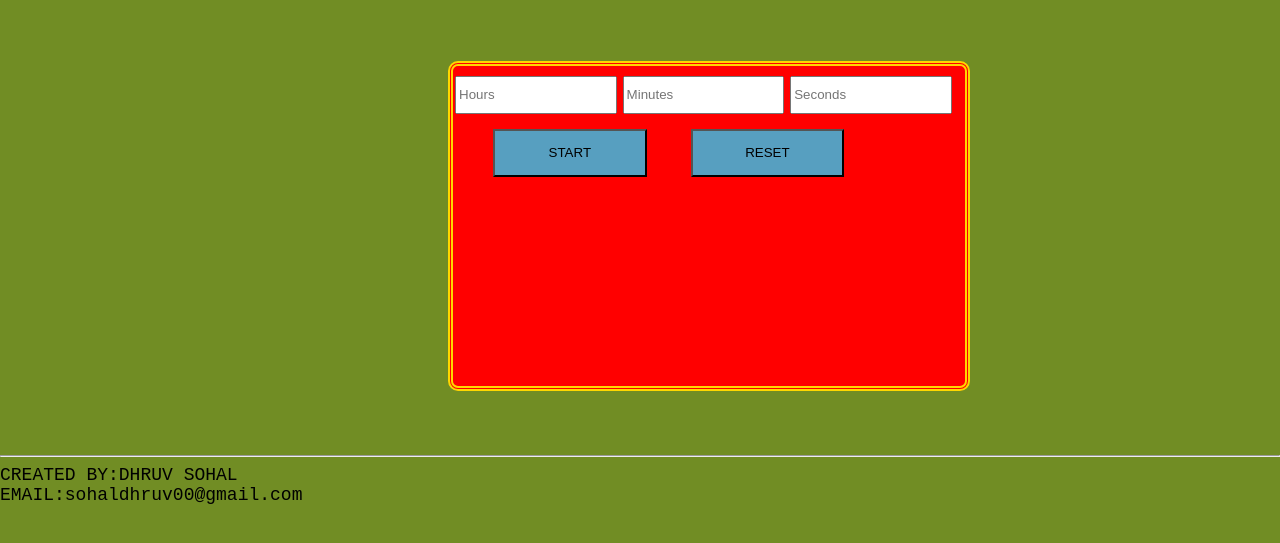
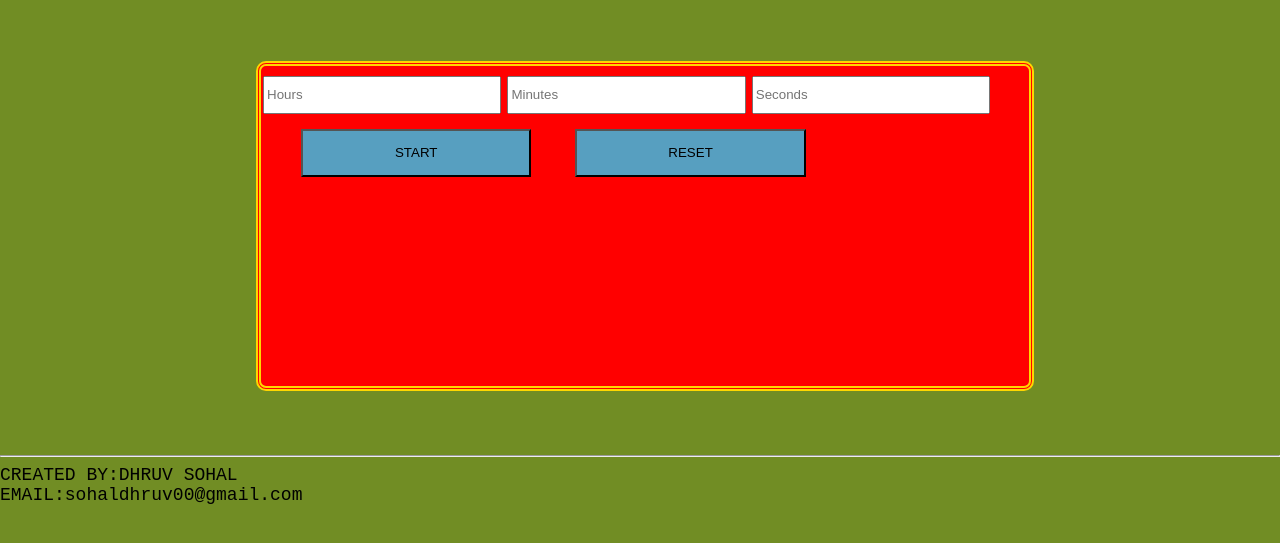
Before and after one commit to DHRUVSOHAL/COUNTDOWN, a plain HTML site: page index.html in a window 1280 px wide. Shown: the part 175-718 px from the top of the page. Drawn offline with Linux system fonts and the light colour scheme.

Commit message:
Add website clone files

```diff
--- a/countDown.css
+++ b/countDown.css
@@ -13,13 +13,14 @@ html, body {
 }
 .count-down{
     background:red;
-    width:40%;
+    width:60%;
     height:40%;
-    margin-left: 35%;
+    margin-left: 20%;
     margin-bottom: 5%;
     gap:5%;
     border:5px double gold;
     border-radius: 10px;
+
 }
 #hours ,#seconds ,#minutes{
     margin-top:10px;
```
